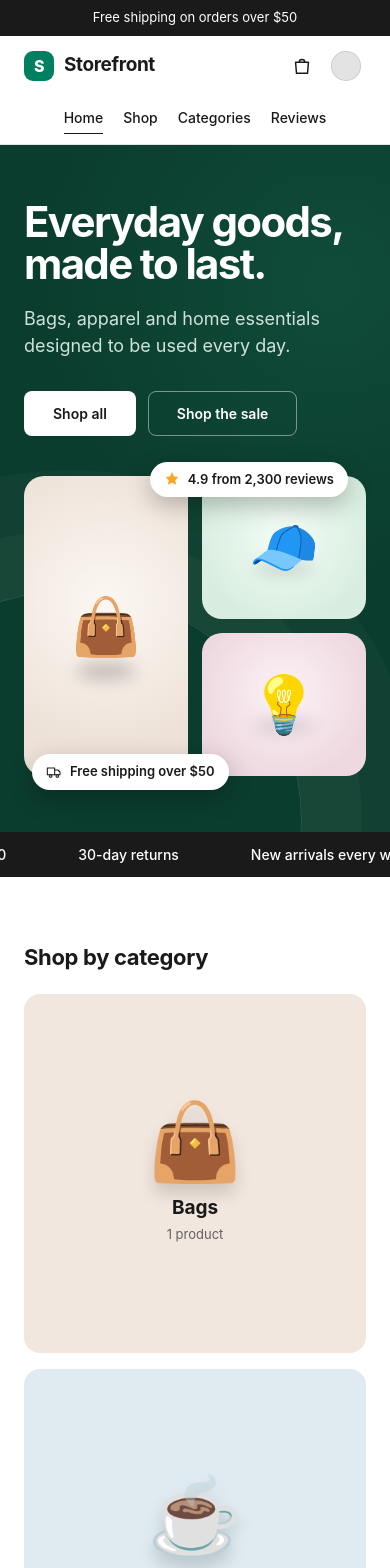
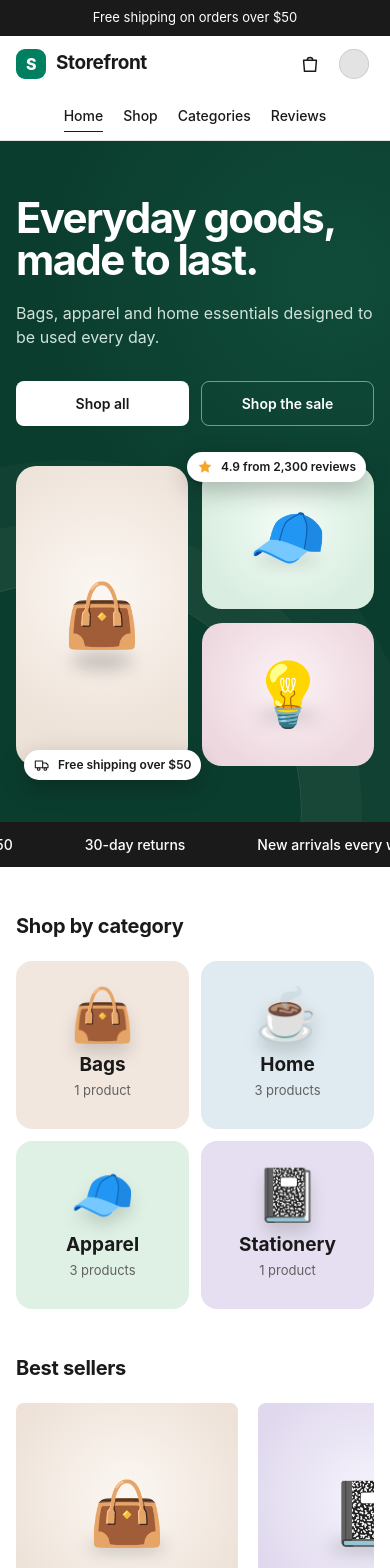
Before and after one commit to RaunakDasgupta/storefront-frontend, a React (Vite) app: page / in a window 390 px wide. Shown: the top 1568 px of the page. Built offline with nearby package versions, Linux system fonts and the light colour scheme.

Commit message:
Make the UI responsive across phone, tablet and desktop
Two-column grids and denser spacing on phones, static header, compact
staff table, staff sidebar collapses to a tab strip below 900px, and
fixes for horizontal overflow in the staff portal.

```diff
--- a/src/components.tsx
+++ b/src/components.tsx
@@ -109,7 +109,7 @@ export function StoreLayout() {
     <>
       <div className="announce">Free shipping on orders over $50</div>
       <header className="topbar">
-        <Link to="/" className="logo"><span className="logo-mark" aria-hidden="true">S</span>Storefront</Link>
+        <Link to="/" className="logo"><span className="logo-mark" aria-hidden="true">S</span><span className="logo-text">Storefront</span></Link>
         <nav className="topnav" aria-label="Main">
           <NavLink to="/" end>Home</NavLink>
           <Link to="/#shop">Shop</Link>
@@ -128,7 +128,7 @@ export function StoreLayout() {
       <footer className="footer">
         <div className="wrap foot-grid">
           <div>
-            <Link to="/" className="logo"><span className="logo-mark" aria-hidden="true">S</span>Storefront</Link>
+            <Link to="/" className="logo"><span className="logo-mark" aria-hidden="true">S</span><span className="logo-text">Storefront</span></Link>
             <p className="muted">Everyday goods for your home, your desk and your day.</p>
           </div>
           <nav aria-label="Shop">
@@ -155,7 +155,7 @@ export function StaffLayout() {
   return (
     <div className="admin">
       <header className="atop">
-        <Link to={homeFor("employee")} className="logo"><span className="logo-mark" aria-hidden="true">S</span>Storefront</Link>
+        <Link to={homeFor("employee")} className="logo"><span className="logo-mark" aria-hidden="true">S</span><span className="logo-text">Storefront</span></Link>
         <div className="atop-r">
           <Link to="/">View store</Link>
           <span className="avatar" aria-hidden="true">{user?.name[0]?.toUpperCase()}</span>
--- a/src/pages/Staff.tsx
+++ b/src/pages/Staff.tsx
@@ -6,11 +6,11 @@ export function OrdersTable({ rows }: { rows: Order[] }) {
   return (
     <div className="tablewrap">
       <table>
-        <thead><tr><th>Order</th><th>Customer</th><th>Date</th><th>Status</th><th className="num">Total</th></tr></thead>
+        <thead><tr><th>Order</th><th>Customer</th><th className="hide-sm">Date</th><th>Status</th><th className="num">Total</th></tr></thead>
         <tbody>
           {rows.map((o) => (
             <tr key={o.id}>
-              <td>{o.id}</td><td>{o.customer}</td><td>{o.date}</td>
+              <td>{o.id}</td><td>{o.customer}</td><td className="hide-sm">{o.date}</td>
               <td><span className={`badge ${o.status.toLowerCase()}`}>{o.status}</span></td>
               <td className="num">{money(o.total)}</td>
             </tr>
--- a/src/store.css
+++ b/src/store.css
@@ -105,7 +105,7 @@ html { scroll-padding-top: 90px; }
 .car-btn:hover { transform: scale(1.08); }
 .car-btn.prev { left: -14px; }
 .car-btn.next { right: -14px; }
-@media (max-width: 640px) { .car-btn { display: none; } .slide { flex-basis: 70%; } }
+@media (max-width: 640px) { .car-btn { display: none; } .slide { flex-basis: 62%; min-width: 0; } }
 
 /* sale promo */
 .promo { display: grid; grid-template-columns: 1fr 1fr; align-items: center; overflow: hidden; border-radius: 20px; background: hsl(50 70% 89%); }
@@ -229,13 +229,68 @@ tbody tr:hover { background: #fafafa; }
 .rank-name { font-weight: 550; }
 .meter { grid-column: 1 / -1; height: 6px; border-radius: 3px; background: var(--gray); overflow: hidden; }
 .meter i { display: block; height: 100%; border-radius: 3px; background: var(--green); }
-@media (max-width: 980px) { .two-col { grid-template-columns: 1fr; } }
+.admin-main { min-width: 0; }
+@media (max-width: 980px) { .two-col { grid-template-columns: minmax(0, 1fr); } }
+@media (max-width: 900px) {
+  .admin { grid-template-columns: minmax(0, 1fr); grid-template-rows: 56px auto 1fr; }
+  .side { padding: 8px 12px 0; }
+  .side nav { flex-direction: row; overflow-x: auto; scrollbar-width: none; }
+  .side a { flex: none; }
+  .admin-main { padding: 20px 16px 40px; }
+}
+@media (max-width: 480px) {
+  .atop { padding: 0 12px; }
+  .atop-r { gap: 12px; }
+  .atop .logo-text { display: none; }
+}
 @media (max-width: 760px) {
-  .admin { grid-template-columns: 1fr; grid-template-rows: 56px auto 1fr; }
-  .side nav { flex-direction: row; overflow-x: auto; }
-  .admin-main { padding: 20px 16px 40px; }
   .stats { grid-template-columns: 1fr 1fr; }
   .stat:nth-child(odd) { border-left: 0; }
   .stat:nth-child(n+3) { border-top: 1px solid var(--line); }
   .bar-val { display: none; }
 }
+
+/* phones: denser grids, tighter section spacing, bigger touch targets */
+@media (max-width: 640px) {
+  .wrap { padding-inline: 16px; }
+  .page { padding-block: 20px 56px; }
+  .block { padding-block: 44px 0; }
+  h2 { font-size: 20px; }
+  .topbar { padding: 8px 16px; }
+  .cols { grid-template-columns: 1fr 1fr; gap: 12px; }
+  .coltile { aspect-ratio: auto; min-height: 168px; padding: 16px 12px; }
+  .coltile .em { font-size: 52px; margin-bottom: 8px; }
+  .grid { grid-template-columns: 1fr 1fr; gap: 28px 12px; }
+  .pimg .em { font-size: clamp(44px, 16vw, 72px); }
+  .quick { left: 6px; right: 6px; bottom: 6px; padding: 8px; font-size: 13px; }
+  .hero-in { padding-inline: 16px; }
+  .hero p { font-size: 16px; }
+  .hero-cta .btn { flex: 1; }
+  .float { font-size: 12px; padding: 6px 10px; }
+  .float.top { right: 8px; }
+  .promo-copy h2 { font-size: 26px; }
+  .promo-art { font-size: 72px; }
+  .review { padding: 20px; }
+  .perks { margin-top: 48px; gap: 24px; }
+  .news { padding: 48px 0; }
+  .detail h1 { font-size: 28px; }
+  .qty button { width: 40px; height: 40px; }
+  .lines .pimg .em { font-size: 28px; }
+  .crumbs { margin-bottom: 16px; }
+}
+@media (max-width: 380px) {
+  .topnav { gap: 14px; }
+  .coltile { min-height: 148px; }
+}
+@media (max-width: 640px) {
+  .hide-sm { display: none; }
+  th, td { padding: 12px; }
+  th:first-child, td:first-child { padding-left: 16px; }
+  th:last-child, td:last-child { padding-right: 16px; }
+}
+@media (max-width: 640px) {
+  .topbar { position: static; }
+  html { scroll-padding-top: 12px; }
+}
+.lines .pname { text-decoration: none; font-weight: 600; }
+.lines .pname:hover { text-decoration: underline; }
```
Also changed, not shown: 1 other file (tests, documents, lock files or other folders).
